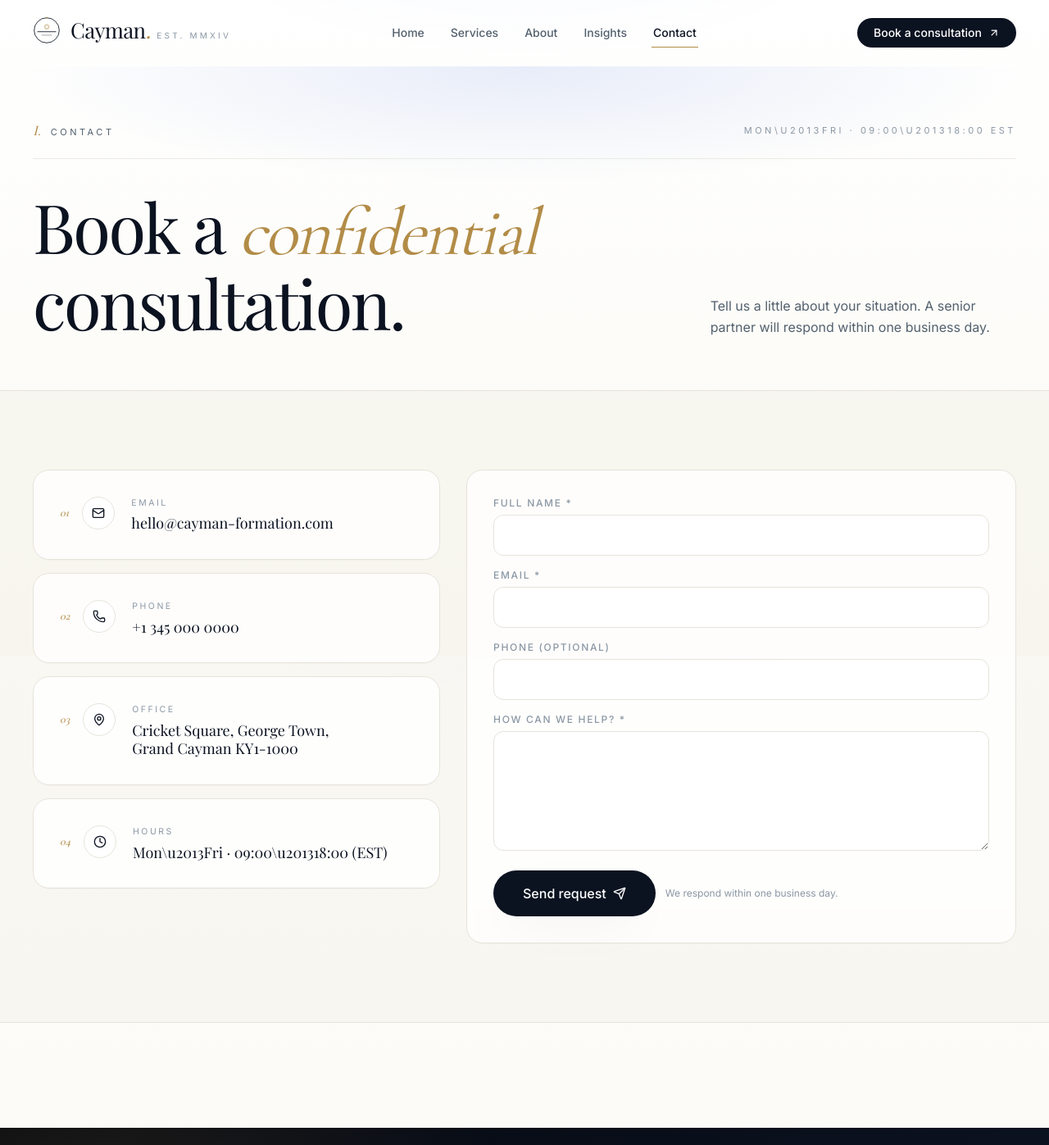
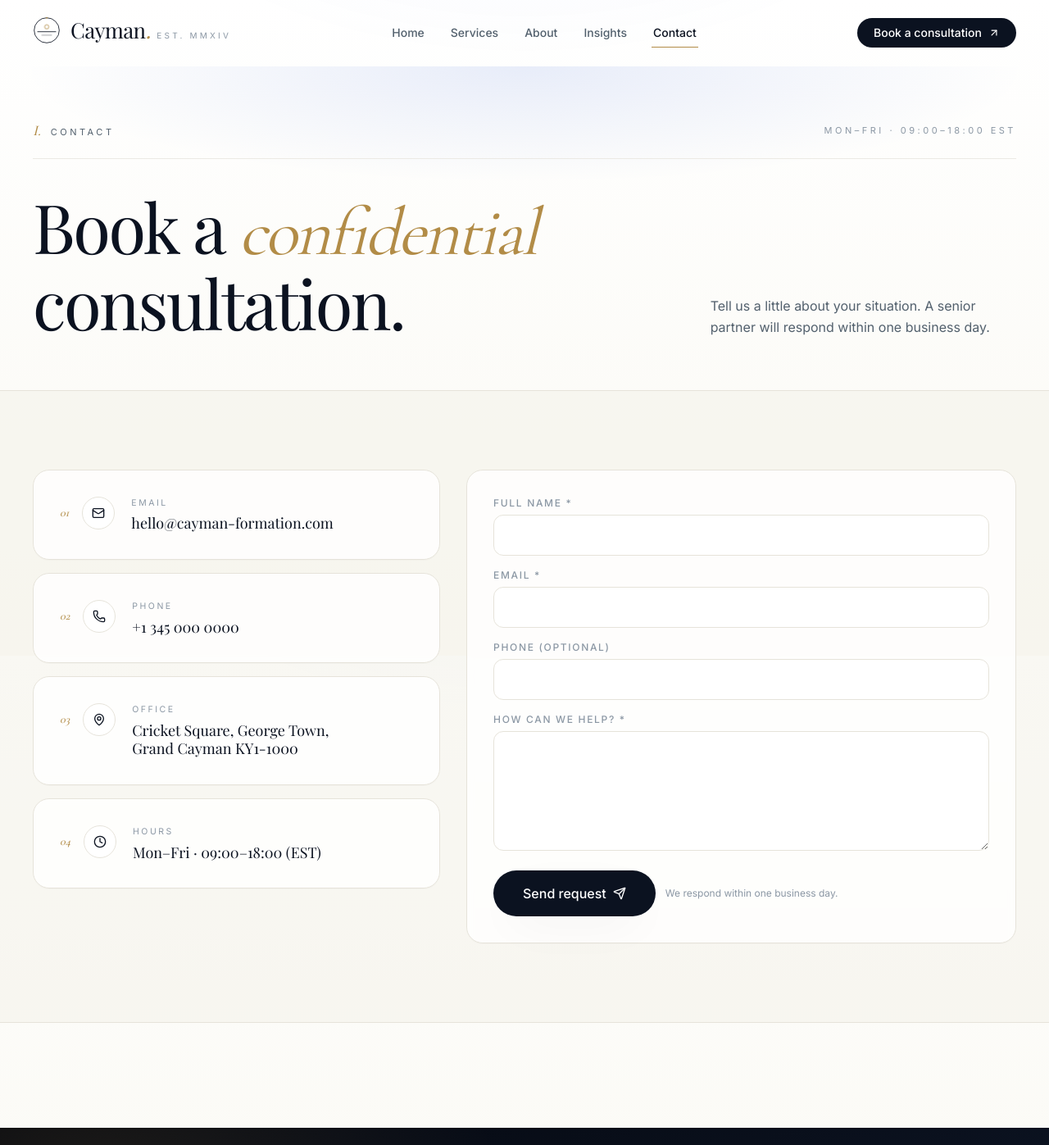
Before and after one commit to iqdecision24/claude-caiman-company-registration, a Next.js app: page /contact in a window 1280 px wide. Shown: the top 1397 px of the page at 82% size. Built offline with nearby package versions, Linux system fonts and the light colour scheme.

Commit message:
fix: replace literal \uXXXX in contact page

```diff
--- a/src/app/(public)/contact/page.tsx
+++ b/src/app/(public)/contact/page.tsx
@@ -24,7 +24,7 @@ export default function ContactPage() {
               </span>
             </div>
             <span className="hidden sm:block text-[11px] uppercase tracking-[0.32em] text-foreground-subtle">
-              Mon\u2013Fri · 09:00\u201318:00 EST
+              Mon–Fri · 09:00–18:00 EST
             </span>
           </div>
           <div className="grid gap-10 lg:grid-cols-12 lg:items-end">
@@ -74,7 +74,7 @@ export default function ContactPage() {
               <ContactCard
                 icon={Clock}
                 label="Hours"
-                value="Mon\u2013Fri · 09:00\u201318:00 (EST)"
+                value="Mon–Fri · 09:00–18:00 (EST)"
                 index="04"
               />
             </div>
```
